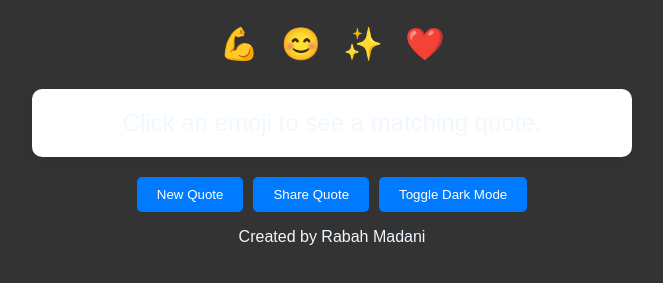
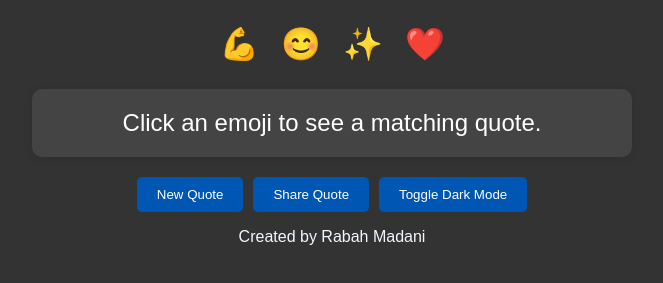
Before and after one commit to raba72010/Daily-quote-generator-, a plain HTML site: page index.html in a window 1280 px wide. Both pictures are taken after a click on the button "Toggle Dark Mode". Shown: the part 89-372 px from the top of the page, without its empty margins (308-971 px from the left). Drawn offline with Linux system fonts and the light colour scheme.

Commit message:
Update styles.css
Fixing dark mode

```diff
--- a/styles.css
+++ b/styles.css
@@ -7,8 +7,8 @@ body {
 }
 
 .dark-mode {
-    background-color: #333;
-    color: #f0f8ff;
+    background-color: #333; /* Dark background */
+    color: #f0f8ff; /* Light text color */
 }
 
 .container {
@@ -36,6 +36,12 @@ body {
     border-radius: 10px;
     background-color: #ffffff;
     box-shadow: 0 2px 10px rgba(0, 0, 0, 0.1);
+    transition: background-color 0.5s, color 0.5s;
+}
+
+.dark-mode .quote {
+    background-color: #444; /* Darker background for quote */
+    color: #ffffff; /* Light text color */
 }
 
 .button-container {
@@ -57,3 +63,7 @@ body {
 .button:hover {
     background-color: #0056b3;
 }
+
+.dark-mode .button {
+    background-color: #0056b3;
+}
```
